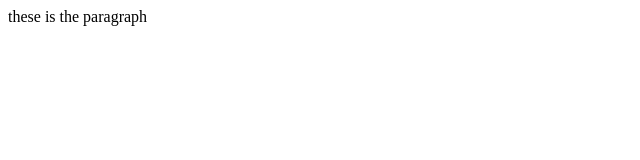
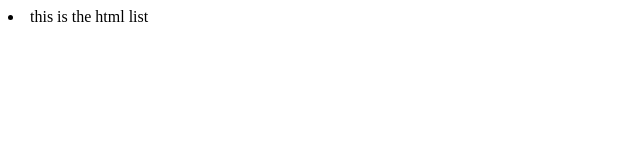
Before and after one commit to yike-cyber/burgr-shop-with-html-and-css, a plain HTML site: page index.html in a window 1280 px wide. Shown: the full height of the page, 0-640 px from the left. Drawn offline with Linux system fonts and the light colour scheme.

Commit message:
main list tag

```diff
--- a/index.html
+++ b/index.html
@@ -1 +1 @@
-<p>these is the paragraph</p>
+<li>this is the html list</>
```
